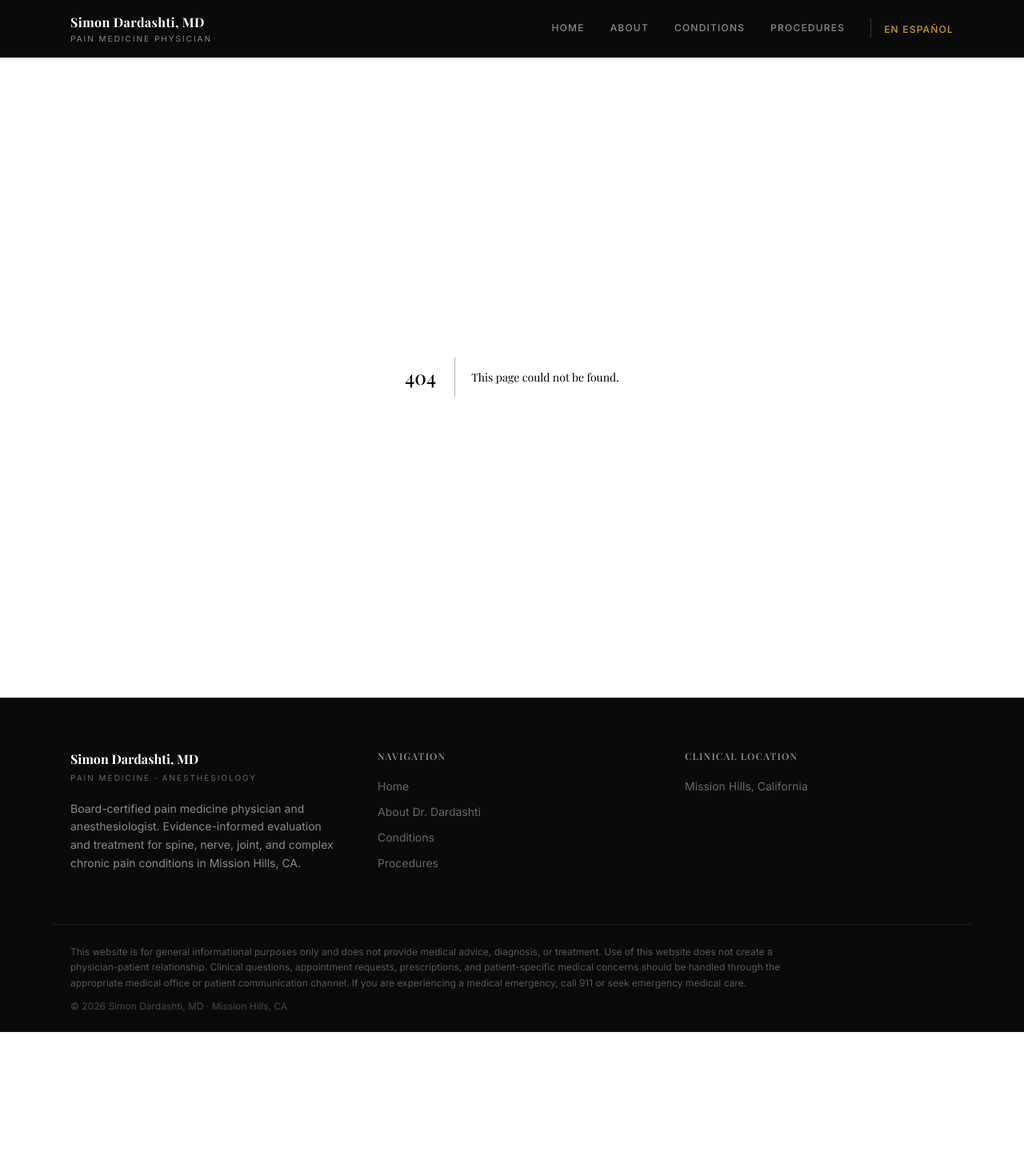
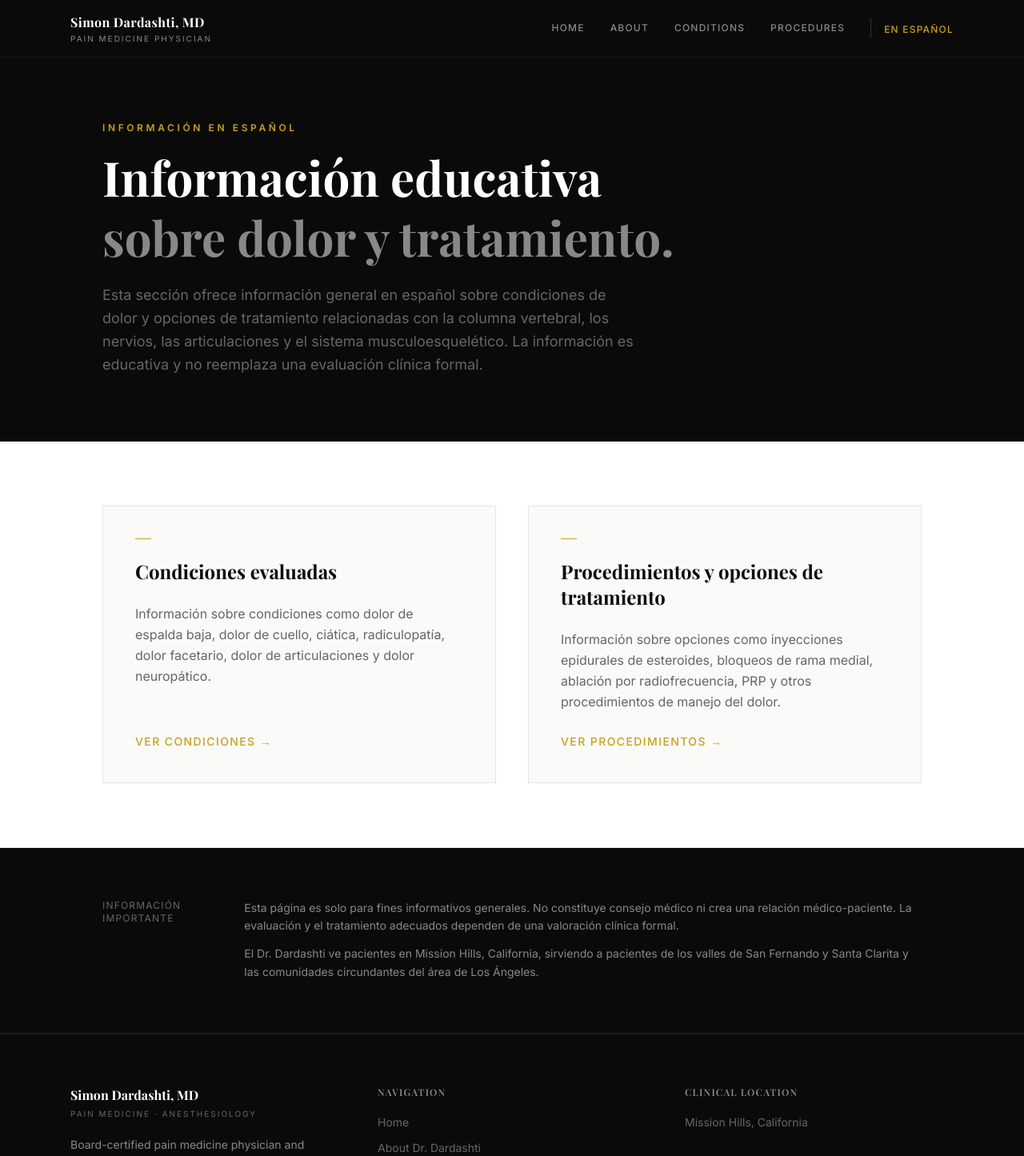
Before and after one commit to SimonDardashti/drdardashti-website, a Next.js app: page /es in a window 1280 px wide. Before the commit this address had no page. Shown: the top 1445 px of the page at 80% size. Before the commit the page ends 1290 px from the top, so only its background shows below. Built offline with nearby package versions, Linux system fonts and the light colour scheme; a web font is replaced by a local one.

Commit message:
Add Spanish landing page

```diff
--- a/app/es/condiciones/page.tsx
+++ b/app/es/condiciones/page.tsx
@@ -147,6 +147,13 @@ export default function CondicionesPage() {
         <div className="max-w-5xl mx-auto flex items-center justify-center gap-6">
           <span className="text-[10px] text-[#666] uppercase tracking-widest">Sección en español</span>
           <nav className="flex items-center gap-6">
+            <Link
+              href="/es"
+              className="text-xs font-medium tracking-widest uppercase text-[#888] hover:text-[#c8a020] transition-colors"
+            >
+              Inicio
+            </Link>
+            <span className="w-px h-4 bg-[#333]" />
             <Link
               href="/es/condiciones"
               className={`text-xs font-medium tracking-widest uppercase transition-colors ${
--- /dev/null
+++ b/app/es/page.tsx
@@ -0,0 +1,151 @@
+import type { Metadata } from "next";
+import Link from "next/link";
+
+const PAGE_URL = "https://www.drdardashti.com/es";
+const SITE_URL = "https://www.drdardashti.com";
+
+export const metadata: Metadata = {
+  title: { absolute: "Información en Español | Simon Dardashti, MD" },
+  description:
+    "Información educativa en español sobre condiciones de dolor y opciones de tratamiento para la columna, nervios, articulaciones y sistema musculoesquelético.",
+  alternates: { canonical: PAGE_URL },
+  openGraph: {
+    type: "website",
+    url: PAGE_URL,
+    title: "Información en Español | Simon Dardashti, MD",
+    description:
+      "Información educativa en español sobre condiciones de dolor y opciones de tratamiento para la columna, nervios, articulaciones y sistema musculoesquelético.",
+    images: [{ url: "/headshot.webp", width: 1200, height: 630, alt: "Simon Dardashti, MD" }],
+  },
+  twitter: {
+    card: "summary_large_image",
+    title: "Información en Español | Simon Dardashti, MD",
+    description:
+      "Información educativa en español sobre condiciones de dolor y opciones de tratamiento para la columna, nervios, articulaciones y sistema musculoesquelético.",
+    images: ["/headshot.webp"],
+  },
+};
+
+const pageSchema = {
+  "@context": "https://schema.org",
+  "@type": "MedicalWebPage",
+  name: "Información en Español | Simon Dardashti, MD",
+  url: PAGE_URL,
+  description:
+    "Información educativa en español sobre condiciones de dolor y opciones de tratamiento para la columna, nervios, articulaciones y sistema musculoesquelético.",
+  inLanguage: "es",
+  isPartOf: { "@type": "WebSite", url: SITE_URL },
+  author: { "@type": "Physician", name: "Simon Dardashti, MD", url: SITE_URL },
+  breadcrumb: {
+    "@type": "BreadcrumbList",
+    itemListElement: [
+      { "@type": "ListItem", position: 1, name: "Inicio", item: SITE_URL },
+      { "@type": "ListItem", position: 2, name: "Español", item: PAGE_URL },
+    ],
+  },
+};
+
+export default function EspanolPage() {
+  return (
+    <>
+      <script type="application/ld+json" dangerouslySetInnerHTML={{ __html: JSON.stringify(pageSchema) }} />
+
+      {/* HERO */}
+      <section className="bg-[#0a0a0a] text-white py-20 px-6 border-b border-[#1a1a1a]">
+        <div className="max-w-5xl mx-auto">
+          <p className="text-[#c8a020] text-xs font-semibold tracking-[0.3em] uppercase mb-4">
+            Información en Español
+          </p>
+          <h1
+            className="text-4xl md:text-6xl font-bold leading-tight"
+            style={{ fontFamily: "var(--font-playfair), Georgia, serif" }}
+          >
+            Información educativa
+            <br />
+            <em className="not-italic text-[#888]">sobre dolor y tratamiento.</em>
+          </h1>
+          <p className="mt-5 text-[#666] text-lg max-w-2xl leading-relaxed">
+            Esta sección ofrece información general en español sobre condiciones de dolor y opciones
+            de tratamiento relacionadas con la columna vertebral, los nervios, las articulaciones y el
+            sistema musculoesquelético. La información es educativa y no reemplaza una evaluación
+            clínica formal.
+          </p>
+        </div>
+      </section>
+
+      {/* MAIN CONTENT */}
+      <section className="bg-white py-20 px-6 border-b border-[#e5e5e0]">
+        <div className="max-w-5xl mx-auto">
+          <div className="grid grid-cols-1 md:grid-cols-2 gap-10">
+            {/* CONDICIONES CARD */}
+            <div className="border border-[#e5e5e0] p-10 flex flex-col gap-6 bg-[#fafaf8]">
+              <div className="w-5 h-px bg-[#c8a020]" />
+              <h2
+                className="text-2xl font-bold text-[#0a0a0a]"
+                style={{ fontFamily: "var(--font-playfair), Georgia, serif" }}
+              >
+                Condiciones evaluadas
+              </h2>
+              <p className="text-[#666] text-base leading-relaxed flex-1">
+                Información sobre condiciones como dolor de espalda baja, dolor de cuello, ciática,
+                radiculopatía, dolor facetario, dolor de articulaciones y dolor neuropático.
+              </p>
+              <div>
+                <Link
+                  href="/es/condiciones"
+                  className="inline-block text-[#c8a020] font-medium text-sm tracking-widest uppercase hover:underline transition-colors"
+                >
+                  Ver condiciones →
+                </Link>
+              </div>
+            </div>
+
+            {/* PROCEDIMIENTOS CARD */}
+            <div className="border border-[#e5e5e0] p-10 flex flex-col gap-6 bg-[#fafaf8]">
+              <div className="w-5 h-px bg-[#c8a020]" />
+              <h2
+                className="text-2xl font-bold text-[#0a0a0a]"
+                style={{ fontFamily: "var(--font-playfair), Georgia, serif" }}
+              >
+                Procedimientos y opciones de tratamiento
+              </h2>
+              <p className="text-[#666] text-base leading-relaxed flex-1">
+                Información sobre opciones como inyecciones epidurales de esteroides, bloqueos de rama
+                medial, ablación por radiofrecuencia, PRP y otros procedimientos de manejo del dolor.
+              </p>
+              <div>
+                <Link
+                  href="/es/procedimientos"
+                  className="inline-block text-[#c8a020] font-medium text-sm tracking-widest uppercase hover:underline transition-colors"
+                >
+                  Ver procedimientos →
+                </Link>
+              </div>
+            </div>
+          </div>
+        </div>
+      </section>
+
+      {/* DISCLAIMER */}
+      <section className="bg-[#0a0a0a] py-16 px-6 border-b border-[#1a1a1a]">
+        <div className="max-w-5xl mx-auto grid grid-cols-1 md:grid-cols-12 gap-10">
+          <div className="md:col-span-2">
+            <p className="text-xs text-[#666] uppercase tracking-widest">Información importante</p>
+          </div>
+          <div className="md:col-span-10 space-y-3 text-[#888] text-sm leading-relaxed">
+            <p>
+              Esta página es solo para fines informativos generales. No constituye consejo médico ni
+              crea una relación médico-paciente. La evaluación y el tratamiento adecuados dependen de
+              una valoración clínica formal.
+            </p>
+            <p>
+              El Dr. Dardashti ve pacientes en Mission Hills, California, sirviendo a pacientes de los
+              valles de San Fernando y Santa Clarita y las comunidades circundantes del área de Los
+              Ángeles.
+            </p>
+          </div>
+        </div>
+      </section>
+    </>
+  );
+}
--- a/app/es/procedimientos/page.tsx
+++ b/app/es/procedimientos/page.tsx
@@ -147,6 +147,13 @@ export default function ProcedimientosPage() {
         <div className="max-w-5xl mx-auto flex items-center justify-center gap-6">
           <span className="text-[10px] text-[#666] uppercase tracking-widest">Sección en español</span>
           <nav className="flex items-center gap-6">
+            <Link
+              href="/es"
+              className="text-xs font-medium tracking-widest uppercase text-[#888] hover:text-[#c8a020] transition-colors"
+            >
+              Inicio
+            </Link>
+            <span className="w-px h-4 bg-[#333]" />
             <Link
               href="/es/condiciones"
               className="text-xs font-medium tracking-widest uppercase text-[#888] hover:text-[#c8a020] transition-colors"
--- a/app/sitemap.ts
+++ b/app/sitemap.ts
@@ -41,6 +41,7 @@ export default function sitemap(): MetadataRoute.Sitemap {
     { url: `${SITE_URL}/conditions/persistent-pain-after-spine-surgery`, lastModified: new Date(), changeFrequency: "monthly", priority: 0.8 },
     { url: `${SITE_URL}/conditions/complex-pain-conditions`, lastModified: new Date(), changeFrequency: "monthly", priority: 0.8 },
     { url: `${SITE_URL}/conditions/chronic-pain-syndrome-evaluation`, lastModified: new Date(), changeFrequency: "monthly", priority: 0.8 },
+    { url: `${SITE_URL}/es`, lastModified: new Date(), changeFrequency: "monthly", priority: 0.9 },
     { url: `${SITE_URL}/es/condiciones`, lastModified: new Date(), changeFrequency: "monthly", priority: 0.9 },
     { url: `${SITE_URL}/es/procedimientos`, lastModified: new Date(), changeFrequency: "monthly", priority: 0.9 },
   ];
--- a/components/Header.tsx
+++ b/components/Header.tsx
@@ -45,7 +45,7 @@ export default function Header() {
           ))}
           <div className="pl-4 border-l border-[#333]">
             <Link
-              href="/es/condiciones"
+              href="/es"
               className={`text-xs font-medium tracking-widest uppercase transition-colors duration-200 hover:text-[#c8a020] ${
                 pathname?.startsWith("/es") ? "text-[#c8a020]" : "text-[#888]"
               }`}
@@ -83,7 +83,7 @@ export default function Header() {
           ))}
           <div className="border-t border-[#1a1a1a] pt-4 mt-2">
             <Link
-              href="/es/condiciones"
+              href="/es"
               onClick={() => setMenuOpen(false)}
               className={`text-xs font-medium tracking-widest uppercase py-1 transition-colors hover:text-[#c8a020] block ${
                 pathname?.startsWith("/es") ? "text-[#c8a020]" : "text-[#888]"
```
